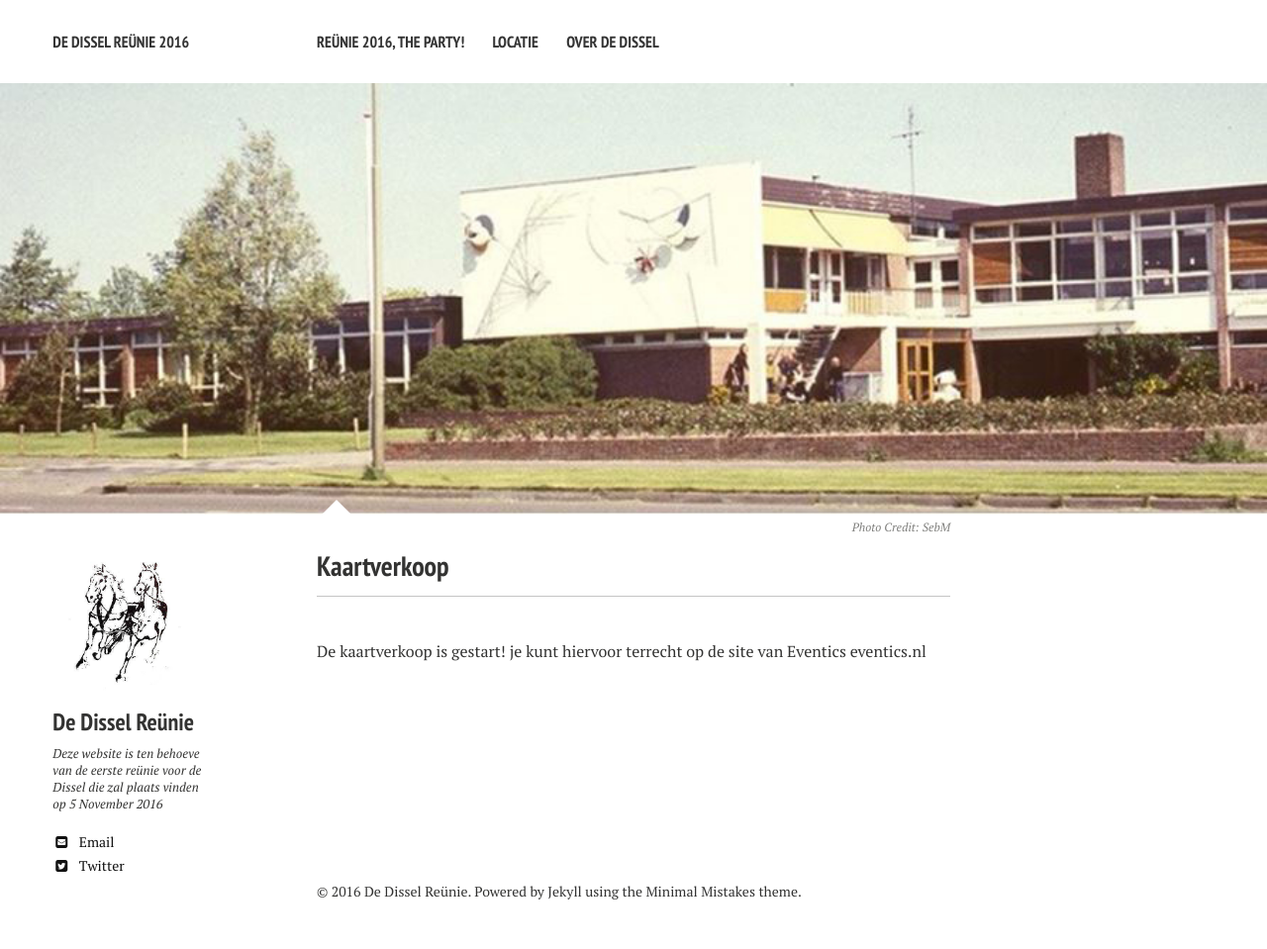
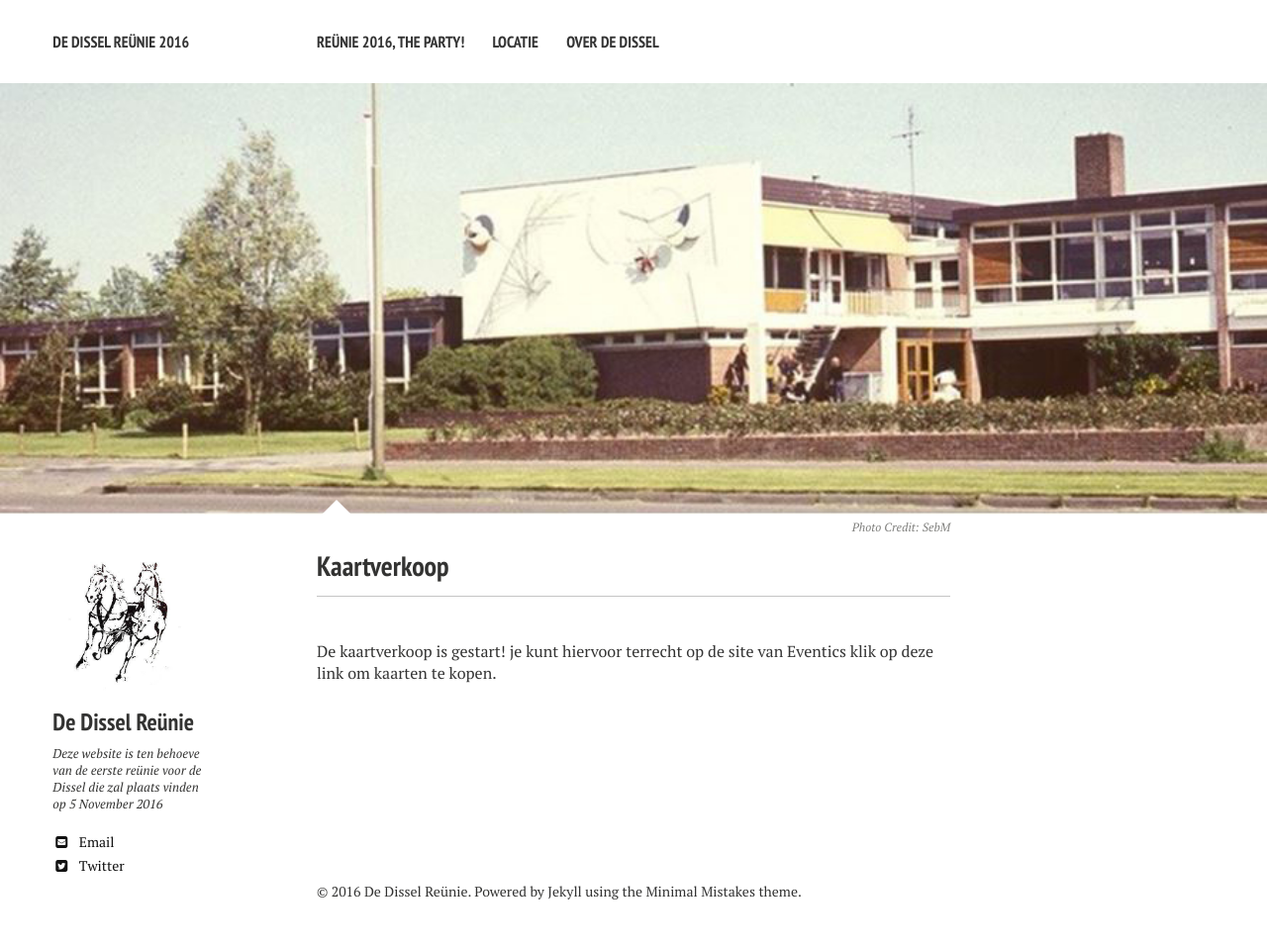
Before and after one commit to securitymonster/securitymonster.github.io, a Jekyll site: the page built from index.md, in a window 1280 px wide. Shown: the whole page at 99% size. Built offline with Jekyll 4.4.1, drawn with Linux system fonts in a browser that asks for light colours; nearby versions of some CDN libraries.

Commit message:
Script update after bundler exec jekyll build

```diff
--- a/_layouts/home.html
+++ b/_layouts/home.html
@@ -35,7 +35,7 @@
   <div id="index">
   <h3>Kaartverkoop</h3>
   <br><br>
-    De kaartverkoop is gestart! je kunt hiervoor terrecht op de site van Eventics <a href="http://www.eventics.nl/event/reunie-de-dissel">eventics.nl</a>
+    De kaartverkoop is gestart! je kunt hiervoor terrecht <a href="http://www.eventics.nl/event/reunie-de-dissel">op de site van Eventics klik op deze link om kaarten te kopen.</a>
       </div><!-- /#index -->
 </div><!-- /#main -->
 
```
